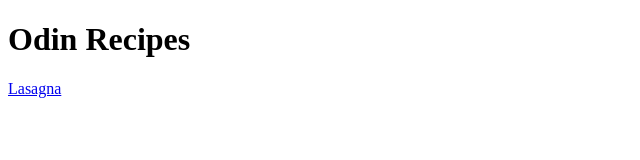
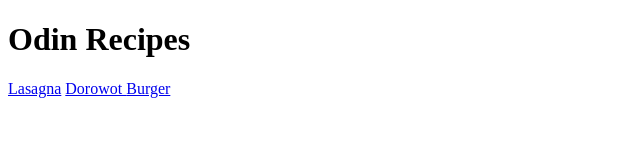
Before and after one commit to nahomHmichael/odin-recipes, a plain HTML site: page index.html in a window 1280 px wide. Shown: the whole page, without its empty margins (0-640 px from the left). Drawn offline with Linux system fonts and the light colour scheme.

Commit message:
added links to burger and dorowot pages

```diff
--- a/index.html
+++ b/index.html
@@ -8,6 +8,8 @@
     <body>
         <h1>Odin Recipes</h1>
         <a href="recipes/lasagna.html">Lasagna</a>
+        <a href="recipes/dorowot.html"> Dorowot </a>
+        <a href="recipes/burger.html">   Burger </a>
 
     </body>
 </html>
```
